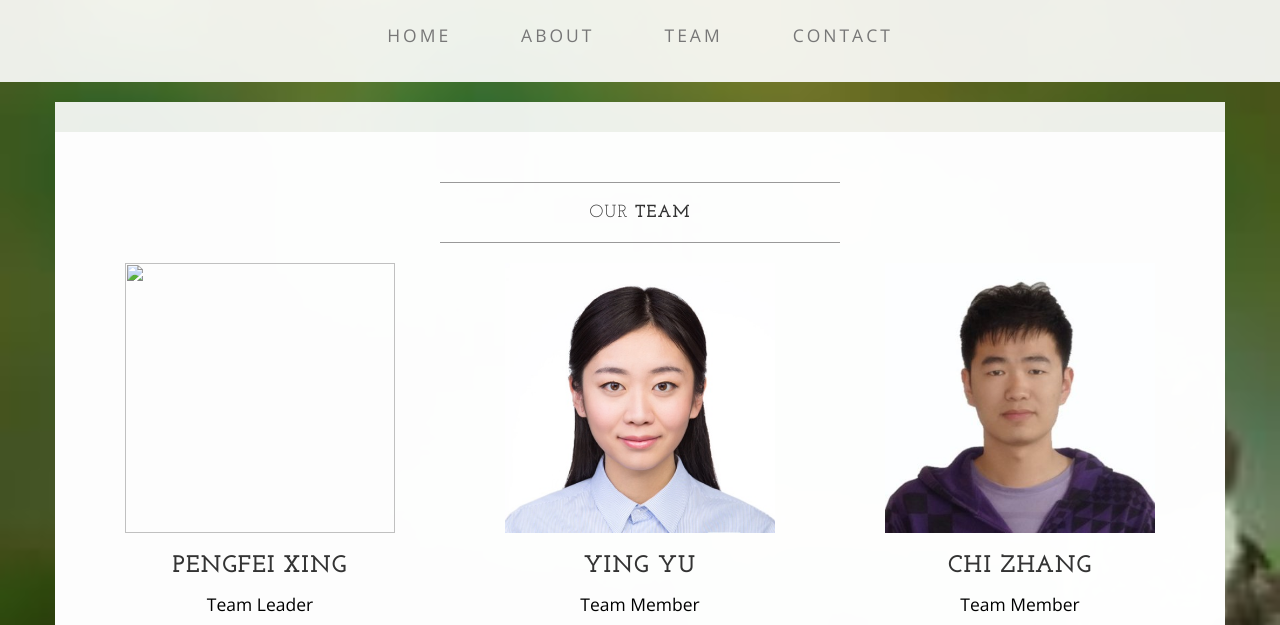
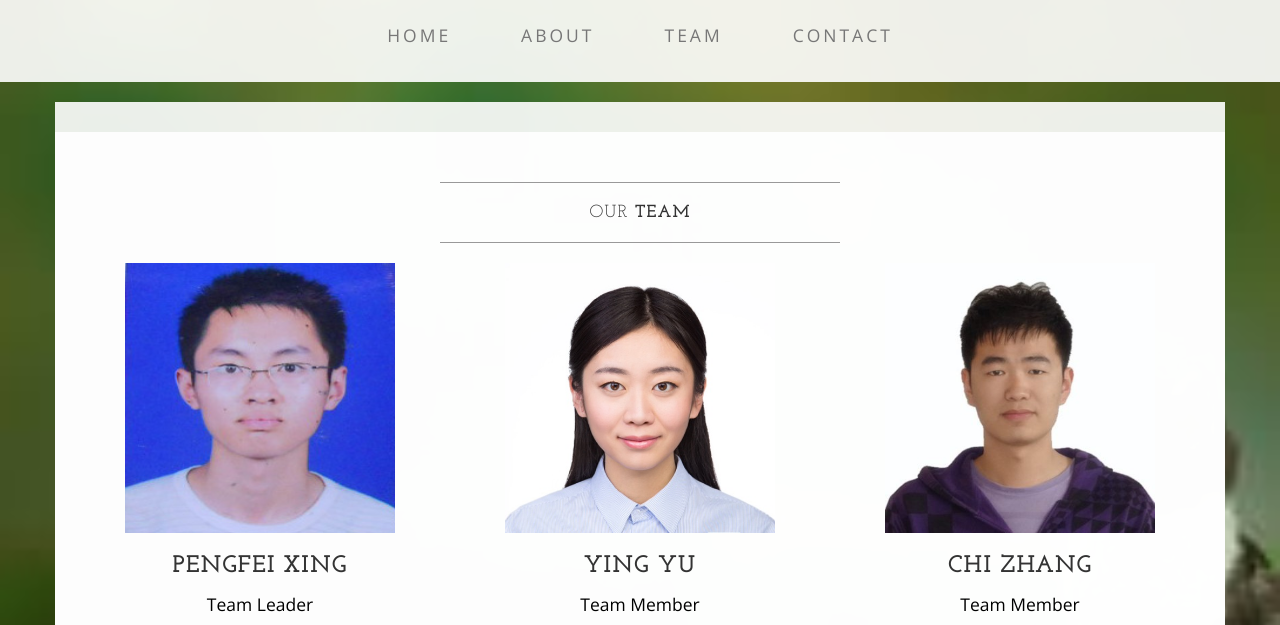
Before and after one commit to dukewan/aniheroes-website, a plain HTML site: page team.html in a window 1280 px wide. Shown: the part 123-748 px from the top of the page. Drawn offline with nearby package versions, Linux system fonts and the light colour scheme.

Commit message:
revise team PengfeiXing.jpg to png

```diff
--- a/team.html
+++ b/team.html
@@ -87,7 +87,7 @@
 
                     <div class="col-sm-4 text-center">
                         <!--<img class="img-responsive" src="http://placehold.it/750x450" alt="">-->
-                        <img  src="img/PengfeiXing.jpg" style="width:270px;height:270px;"alt="">
+                        <img  src="img/PengfeiXing.png" style="width:270px;height:270px;"alt="">
                         <h3>Pengfei Xing</h3>
                         <p>Team Leader</p>
                         <p>pxing@usc.edu</p>
```
